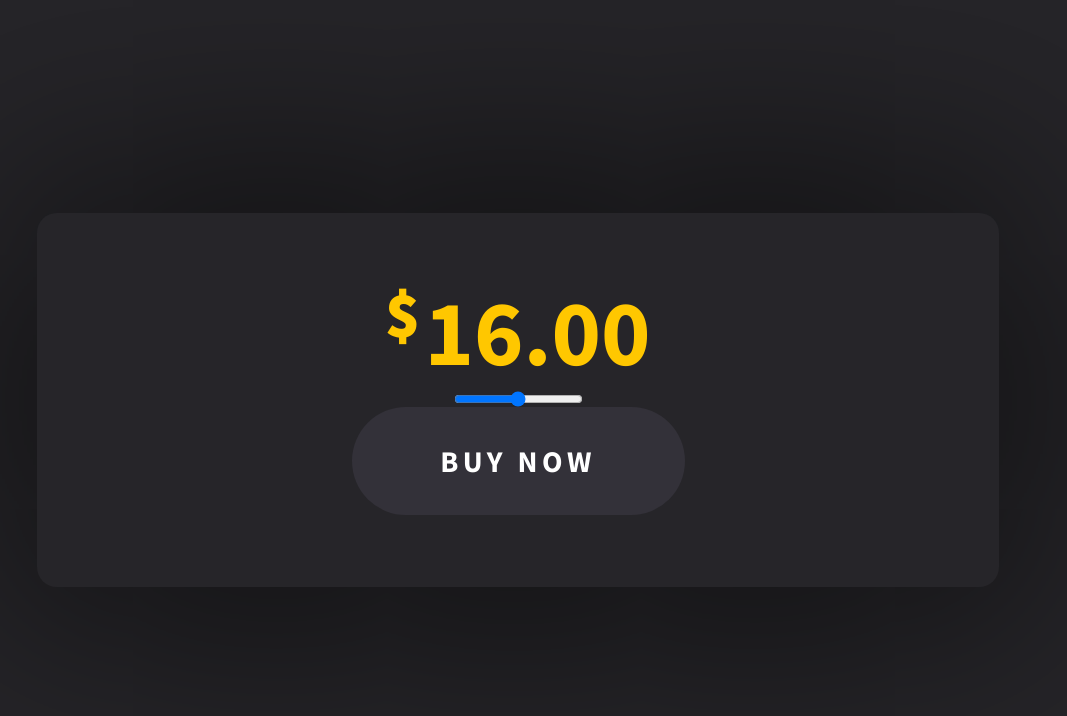
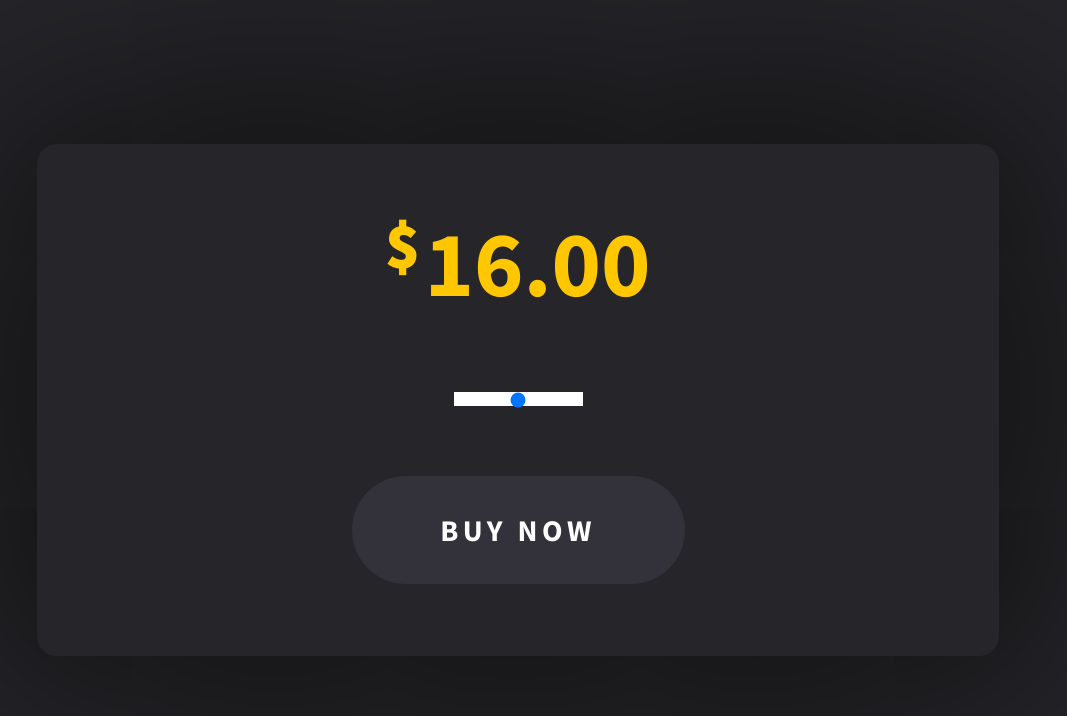
Before and after one commit to peter-hinch/advent-of-css-2022-day-06-range-slider, a website: page index.html in a window 1280 px wide. Shown: the whole page, without its empty margins (122-1189 px from the left). Drawn offline with nearby package versions, Linux system fonts and the light colour scheme.

Commit message:
Refine styling.

```diff
--- a/index.html
+++ b/index.html
@@ -15,7 +15,7 @@
           <span class="price__currency-symbol">$</span>
           <span class="price__value">16.00</span>
         </div>
-        <input type="range" class="price__range" />
+        <input type="range" class="item__price-range" />
         <button class="item__buy-now">Buy Now</button>
       </section>
     </main>
--- a/styles.css
+++ b/styles.css
@@ -41,6 +41,26 @@
   line-height: 118px;
 }
 
+input[type='range'] {
+  -webkit-appearance: none;
+}
+
+input[type='range']:focus {
+  outline: none;
+}
+
+input[type='range']::-webkit-slider-runnable-track {
+  height: 14px;
+}
+
+input[type='range']::-moz-range-track {
+  height: 14px;
+}
+
+section.item .item__price-range {
+  margin: 70px 0;
+}
+
 section.item button.item__buy-now {
   padding: 35px 53px;
   min-width: 333px;
```
